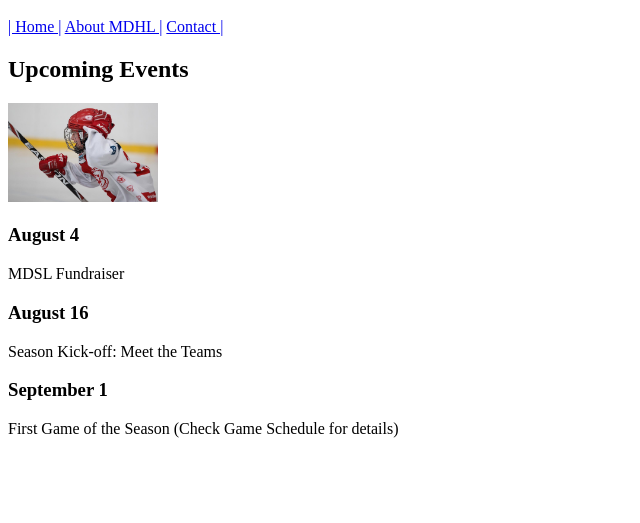
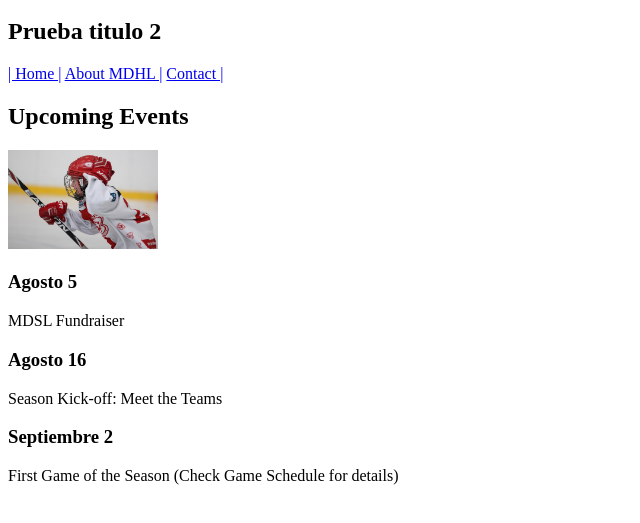
Before and after one commit to PierinaVerino/Prueba, a plain HTML site: page index.html in a window 1280 px wide. Shown: the part 177-700 px from the top of the page, without its empty margins (0-640 px from the left). Drawn offline with Linux system fonts and the light colour scheme.

Commit message:
Agrego titulo 2

```diff
--- a/index.html
+++ b/index.html
@@ -15,6 +15,7 @@
     </header>
 
     <h1>Mighty Ducks Hockey League </h1>
+    <h2>Prueba titulo 2</h2>
 
     <div>
         <a href="#">| Home |</a>
@@ -26,11 +27,11 @@
 
         <img src="./assets/hockey_1.jpg"  alt="Foto de jugador de Hockey numero 1" width="150">
 
-        <h3> August 4</h3>
+        <h3> Agosto 5 </h3>
         <p>MDSL Fundraiser</p>
-        <h3> August 16</h3>
+        <h3> Agosto 16 </h3>
         <p>Season Kick-off: Meet the Teams</p>
-        <h3> September 1</h3>
+        <h3> Septiembre 2</h3>
         <p>First Game of the Season (Check Game Schedule for details)</p>
 
 
```
Also changed, not shown: About.html (+1 -0 lines), Contact.html (+1 -0 lines).
